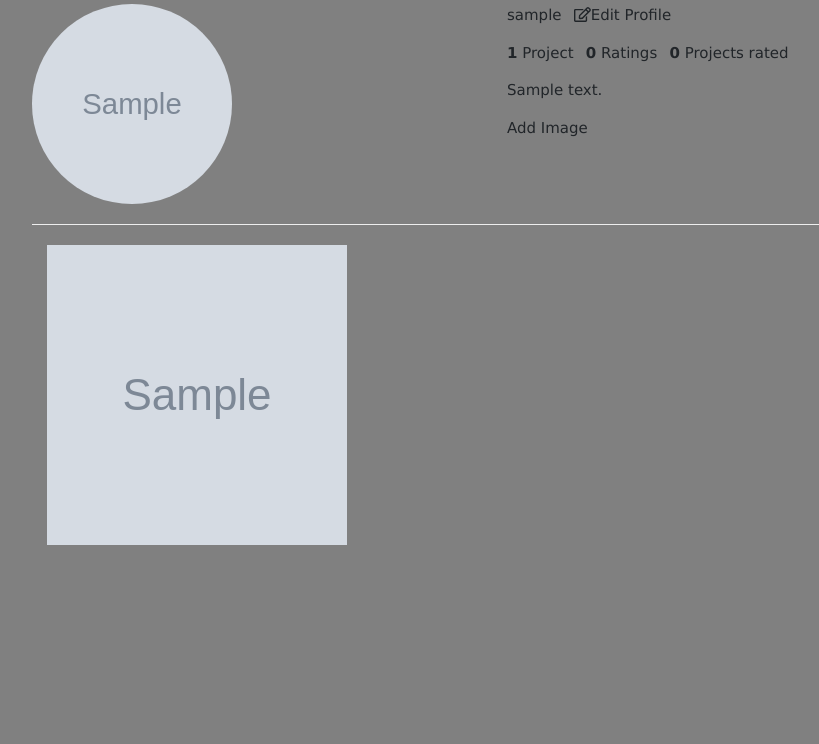
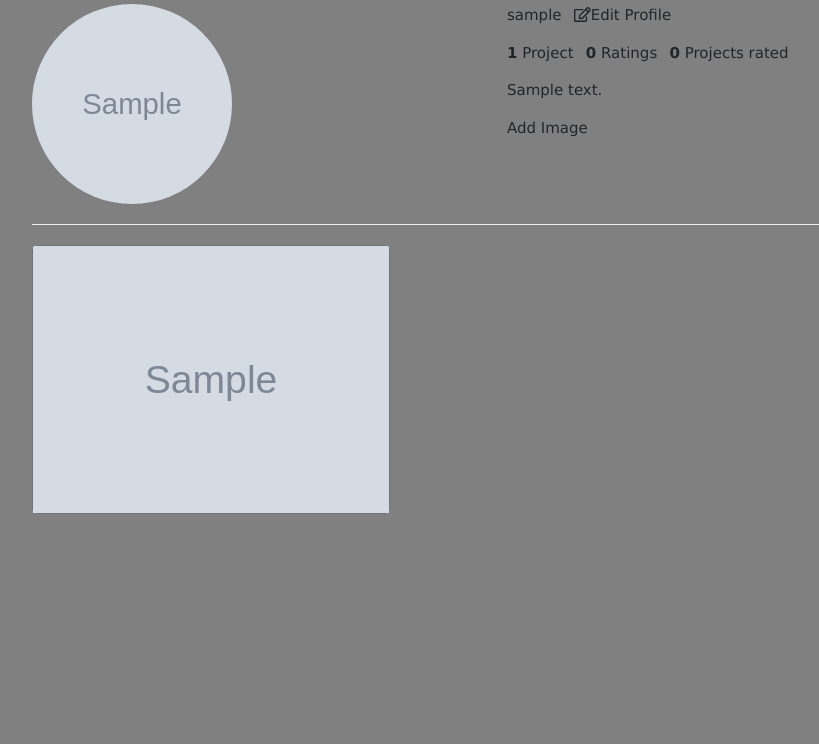
Before and after one commit to emdeechege/Awards, a Django app: page /profile/1 in a window 1280 px wide. Shown: the part 420-1164 px from the top of the page, without its empty margins (53-872 px from the left). After the commit the page ends 934 px from the top, so only its background shows below. Run offline with Django 3.2, Linux system fonts and the light colour scheme; a user stored in the database is signed in; tables that the repository leaves empty hold one stand-in row (values such as "Sample post"); grey boxes marked "Sample" are stand-in pictures; style sheets or scripts are compiled from the project's sources; some libraries are stand-ins or nearby versions.

Commit message:
profile page reedit

```diff
--- a/projects/templates/profile.html
+++ b/projects/templates/profile.html
@@ -56,9 +56,11 @@
   <div class="container">
     <div class="row">
       {% for project in projects %}
-      <div class="col-md-4">
-        <img src="{{project.project_image.url}}" alt="Image" style="height:300px;width:300px;">
-      </div>
+      <div class="card-columns">
+
+    <div class="card border-secondary">
+      <img class="card-img-top" class="img-responsive" src="{{project.project_image.url}}" size="">
+    </div>
       {% empty %}
       <div class="col-md-12">
         <h2>Profile has no projects</h2>
```
